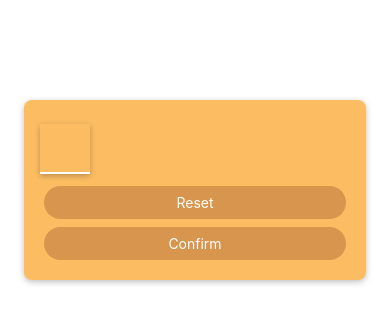
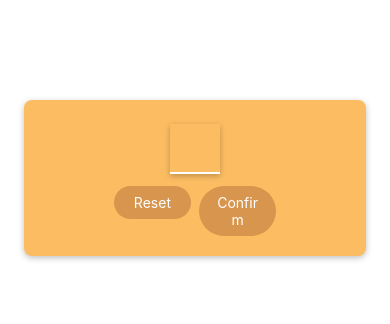
Before and after one commit to massjack1/MiniGame-App, a React Native app: screen / in a window 390 px wide. Shown: the top 324 px of the page. Built offline with nearby package versions, Linux system fonts and the light colour scheme.

Commit message:
Improve buttons

```diff
--- a/screens/StartGameScreen.js
+++ b/screens/StartGameScreen.js
@@ -5,8 +5,14 @@ function StartGameScreen() {
     return (
             <View style={styles.inputContainer}>
                 <TextInput style={styles.numberInput} maxLength={2} keyboardType="number-pad" autoCapitalize="none" autoCorrect={false} />
-                <PrimaryButton>Reset</PrimaryButton>
-                <PrimaryButton>Confirm</PrimaryButton>
+                <View style={styles.buttonsContainer}>
+                    <View style={styles.buttonContainer}>
+                        <PrimaryButton>Reset</PrimaryButton>
+                    </View>
+                    <View style={styles.buttonContainer}>
+                        <PrimaryButton>Confirm</PrimaryButton>
+                    </View>
+                </View>
             </View>
         )
 
@@ -16,6 +22,8 @@ export default StartGameScreen;
 
 const styles = StyleSheet.create({
     inputContainer: {
+        justifyContent: 'center',
+        alignItems: 'center',
         marginTop: 100,
         marginHorizontal: 24,
         padding: 16,
@@ -41,5 +49,11 @@ const styles = StyleSheet.create({
         shadowRadius: 6,
         shadowOpacity: 0.25,
         textAlign: 'center',
-    }
+    },
+    buttonsContainer: {
+        flexDirection: 'row',
+    },
+    buttonContainer: {
+        flex: 1,
+    },
 });
```
